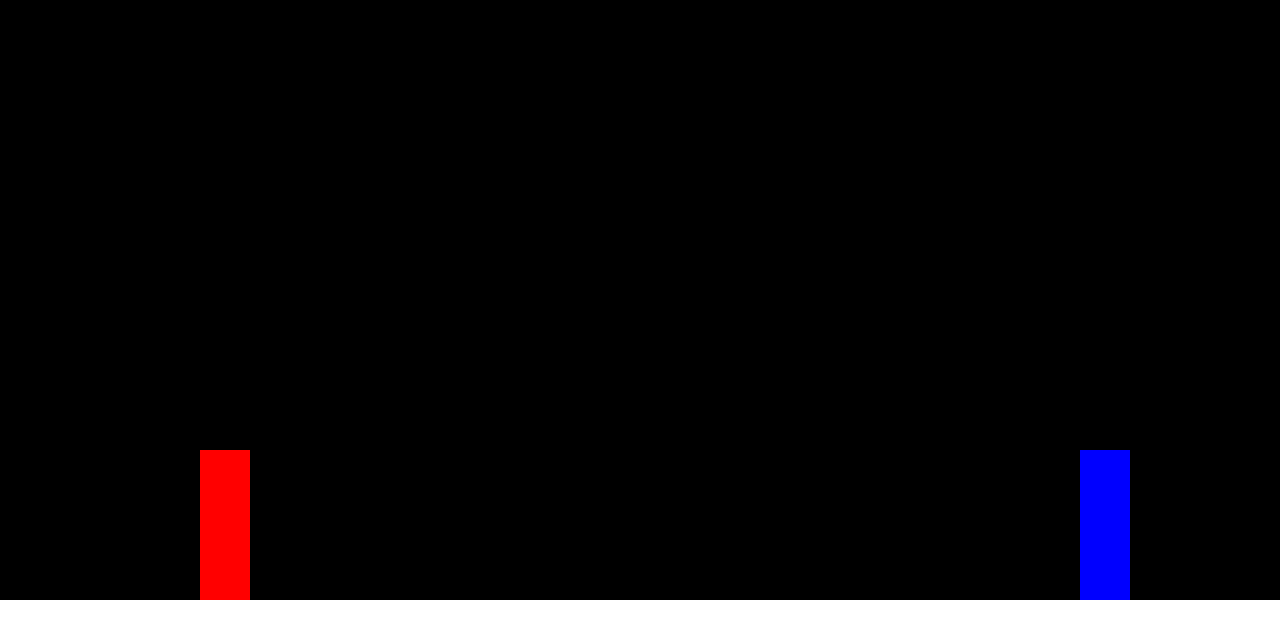
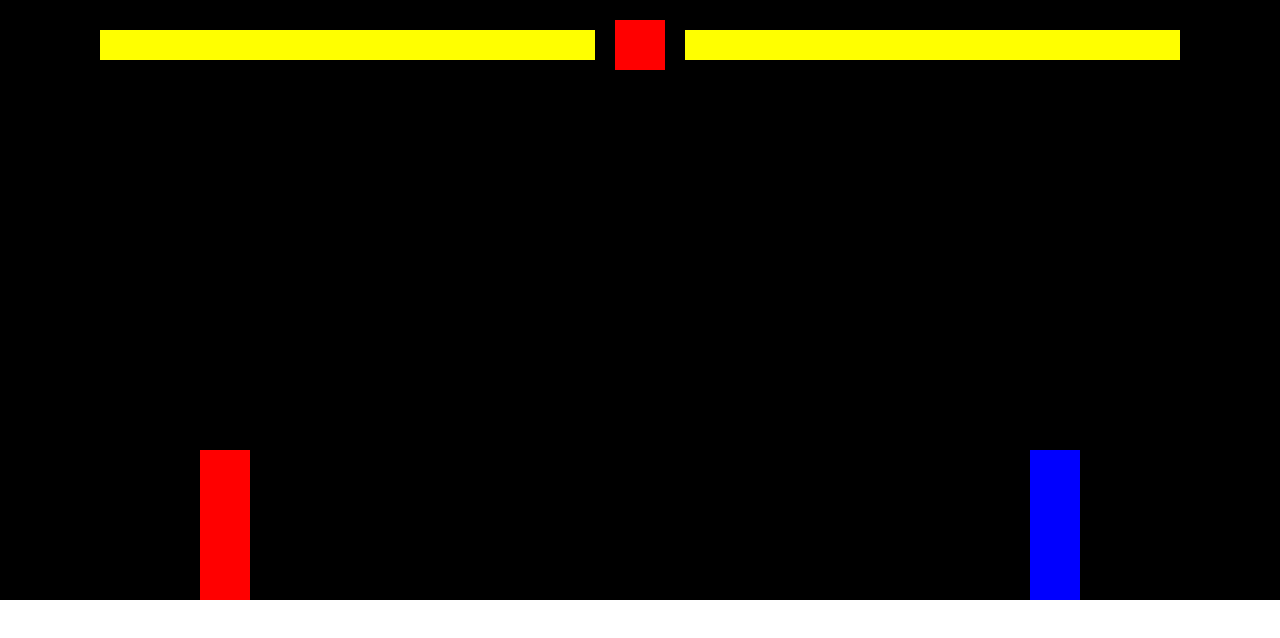
Before and after one commit to holakirr/fighting, a website with bundled scripts: page index.html in a window 1280 px wide. Built offline with nearby package versions, Linux system fonts and the light colour scheme.

Commit message:
- Health bars interface

```diff
--- a/Sprite.ts
+++ b/Sprite.ts
@@ -19,6 +19,7 @@ export class Sprite implements SpriteAbstract {
 	};
 	public isAttacking = false;
 	private readonly ctx: CanvasRenderingContext2D;
+	public health = 100;
 
 	constructor(
 		private color: string,
--- a/constants.ts
+++ b/constants.ts
@@ -12,7 +12,7 @@ export const BASE_PLAYER_POSITION = {
 	y: 100,
 };
 export const BASE_ENEMY_POSITION = {
-	x: window.innerWidth - 200,
+	x: window.innerWidth - 200 - SPRITE_WIDTH,
 	y: 100,
 };
 export const movements: Movements = {
--- a/index.html
+++ b/index.html
@@ -15,10 +15,53 @@
 				align-items: center;
 				/* background-color: #000; */
 			}
+			main {
+				position: relative;
+				display: inline-block;
+			}
+			.interface {
+				position: absolute;
+				top: 20px;
+				left: 0;
+				width: 100%;
+				display: flex;
+				justify-content: center;
+				align-items: center;
+				gap: 20px;
+				padding: 0 100px;
+				box-sizing: border-box;
+			}
+			.health-bar {
+				background-color: gray;
+				flex-grow: 1;
+				display: flex;
+			}
+			.health {
+				background-color: yellow;
+				width: 100%;
+				height: 30px;
+				transition: all 0.3s ease;
+			}
+			.timer {
+				background-color: red;
+				height: 50px;
+				width: 50px;
+			}
 		</style>
 	</head>
 	<body>
-		<canvas id="canvas"></canvas>
+		<main>
+			<div class="interface" id="interface">
+				<div class="health-bar" style="justify-content: end">
+					<div class="health" id="rightHealth"></div>
+				</div>
+				<div class="timer" id="timer"></div>
+				<div class="health-bar">
+					<div class="health" id="leftHealth"></div>
+				</div>
+			</div>
+			<canvas id="canvas"></canvas>
+		</main>
 		<script type="module" src="dist/index.js"></script>
 	</body>
 </html>
--- a/index.ts
+++ b/index.ts
@@ -13,6 +13,12 @@ if (!document.getElementById('canvas')) {
 	throw new Error('No canvas element found');
 }
 const canvas: HTMLCanvasElement = document.getElementById('canvas') as HTMLCanvasElement;
+const UI = {
+	container: document.getElementById('interface'),
+	playerHealth: document.getElementById('rightHealth'),
+	timerBlock: document.getElementById('timer'),
+	enemyHealth: document.getElementById('leftHealth'),
+};
 const ctx = canvas.getContext('2d');
 canvas.width = window.innerWidth;
 canvas.height = 600;
@@ -50,10 +56,14 @@ const animate = () => {
 	// Detect collision
 	if (rectangularCollision({ rect1: player, rect2: enemy }) && player.isAttacking) {
 		player.isAttacking = false;
+		enemy.health -= 20;
+		UI.enemyHealth.style.width = `${enemy.health}%`;
 		console.log('player hit');
 	}
 	if (rectangularCollision({ rect1: enemy, rect2: player }) && enemy.isAttacking) {
 		enemy.isAttacking = false;
+		player.health -= 20;
+		UI.playerHealth.style.width = `${player.health}%`;
 		console.log('enemy hit');
 	}
 };
```
